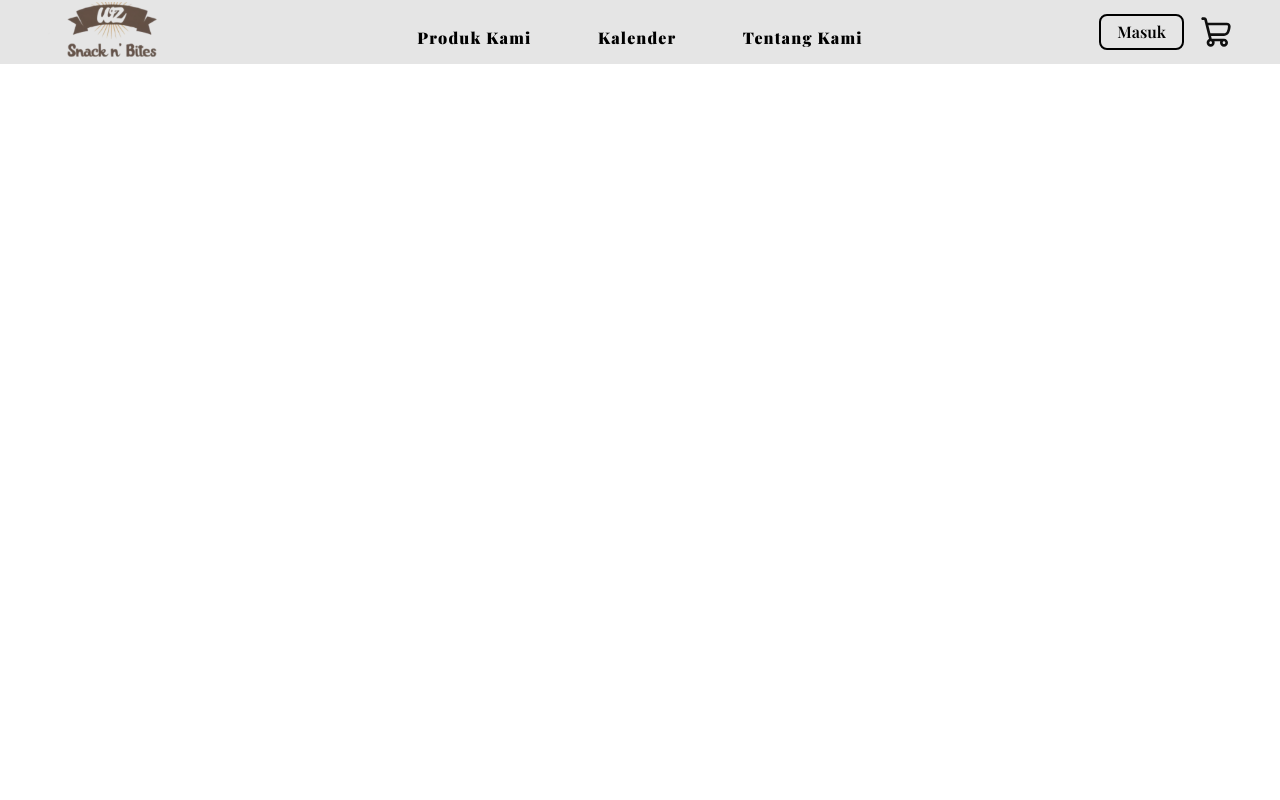
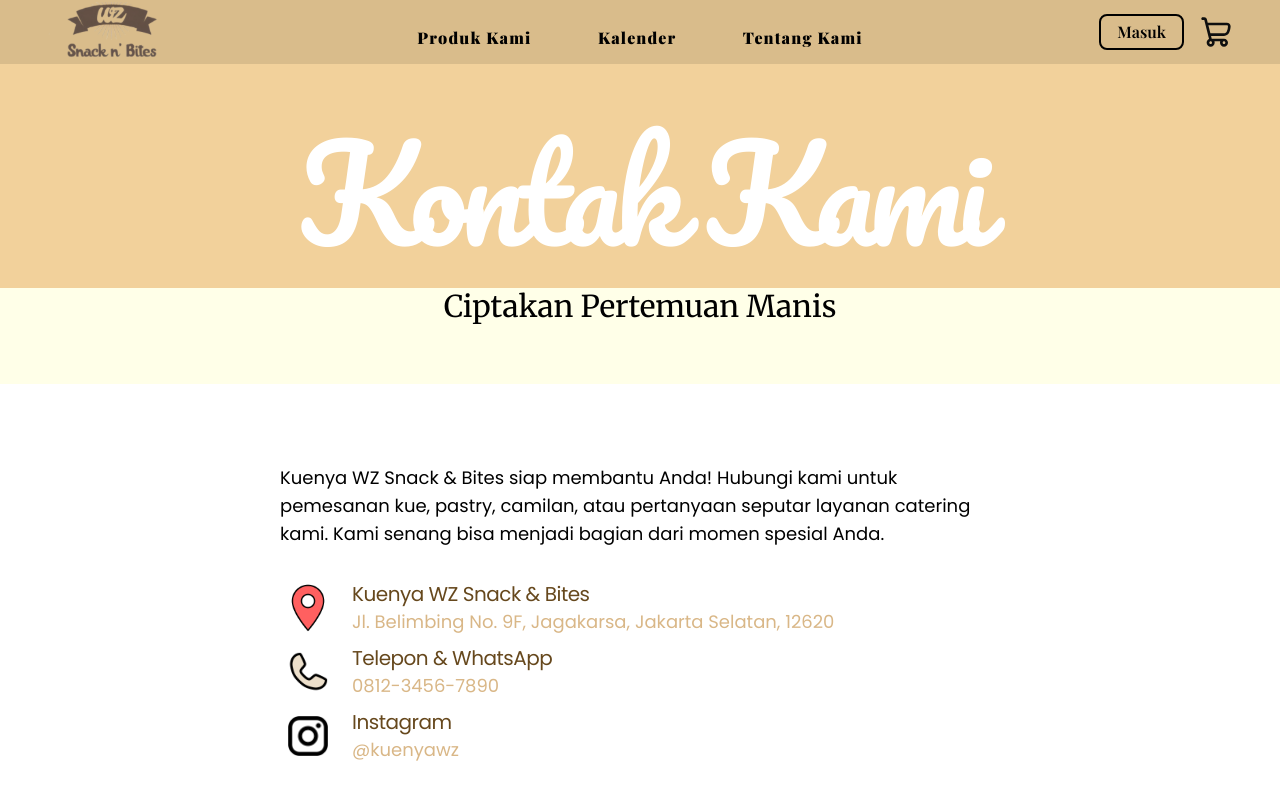
Before and after one commit to Kons-Software-House/kuenyawz-frontend, a React (Vite) app: page /tentang-kami in a window 1280 px wide. Shown: the top 800 px of the page. Built offline with nearby package versions, Linux system fonts and the light colour scheme; a web font is replaced by a local one; what @designbycode/tailwindcss-text-shadow would draw is missing.

Commit message:
feat: added function to scroll page to top when location changed

```diff
--- a/src/App.tsx
+++ b/src/App.tsx
@@ -1,10 +1,16 @@
+import { useEffect } from "react";
 import { AnimatePresence } from "framer-motion";
 import { Route, Routes, useLocation } from "react-router-dom";
 import Navbar from "./components/core/Navbar";
 import LandingView from "./views/LandingView";
+import AboutUsView from "./views/AboutUsView";
 
 function App() {
   const location = useLocation();
+
+  useEffect(() => {
+    window.scrollTo(0, 0);
+  }, [location]);
 
   return (
     <>
@@ -12,10 +18,11 @@ function App() {
       <AnimatePresence mode="wait">
         <Routes location={location} key={location.pathname}>
           <Route path="/" element={<LandingView />} />
+          <Route path="/tentang-kami" element={<AboutUsView />} />
         </Routes>
       </AnimatePresence>
     </>
   );
 }
 
-export default App
+export default App;
```
